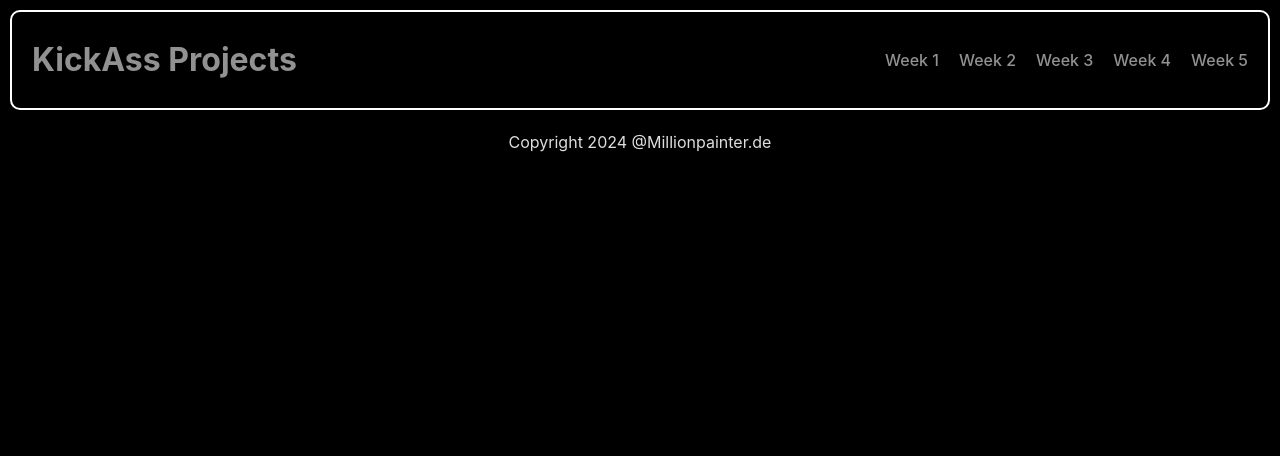
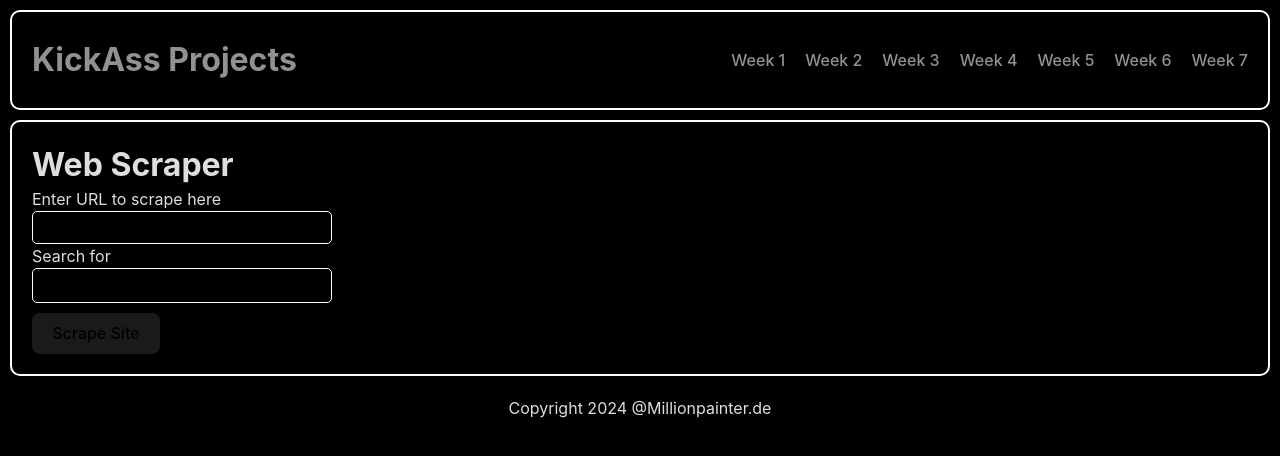
Before and after one commit to Phil-star1984/kickass_projects, a React (Vite) app: page /weeksix in a window 1280 px wide. Shown: the top 456 px of the page. Built offline with nearby package versions, Linux system fonts and the light colour scheme.

Commit message:
feat: add download possibility to web scraper weeksix

```diff
--- a/src/App.jsx
+++ b/src/App.jsx
@@ -10,6 +10,8 @@ import WeekThree from "./components/WeekThree.jsx";
 import Footer from "./components/Footer.jsx";
 import WeekFour from "./components/WeekFour.jsx";
 import WeekFive from "./components/WeekFive.jsx";
+import WeekSix from "./components/WeekSix.jsx";
+import WeekSeven from "./components/WeekSeven.jsx";
 
 function App() {
   return (
@@ -23,6 +25,8 @@ function App() {
         <Route path="/weekthree" element={<WeekThree />} />
         <Route path="/weekfour" element={<WeekFour />} />
         <Route path="weekfive" element={<WeekFive />} />
+        <Route path="/weeksix" element={<WeekSix />} />
+        <Route path="/weekseven" element={<WeekSeven />} />
       </Routes>
       <Footer />
     </>
--- a/src/components/NavBar.jsx
+++ b/src/components/NavBar.jsx
@@ -5,7 +5,7 @@ function NavBar() {
   return (
     <nav className="navbar_outer_container">
       <NavLink to="/">
-      <h1 className="navbar_logo">KickAss Projects</h1>
+        <h1 className="navbar_logo">KickAss Projects</h1>
       </NavLink>
       <ul className="navbar_navlinks">
         <li>
@@ -23,6 +23,12 @@ function NavBar() {
         <li>
           <NavLink to="/weekfive">Week 5</NavLink>
         </li>
+        <li>
+          <NavLink to="/weeksix">Week 6</NavLink>
+        </li>
+        <li>
+          <NavLink to="/weekseven">Week 7</NavLink>
+        </li>
       </ul>
     </nav>
   );
--- /dev/null
+++ b/src/components/WeekSeven.jsx
@@ -0,0 +1,11 @@
+import React from "react";
+
+function WeekSeven() {
+  return (
+    <div>
+      <h1>WeekSeven</h1>
+    </div>
+  );
+}
+
+export default WeekSeven;
--- /dev/null
+++ b/src/components/WeekSix.jsx
@@ -0,0 +1,104 @@
+import React, { useState } from "react";
+import axios from "axios";
+import fs from "fs";
+
+function WeekSix() {
+  const [url, setUrl] = useState("");
+  const [data, setData] = useState(null);
+  const [searchType, setSearchType] = useState("web-links");
+
+  const handleSubmit = async (e) => {
+    e.preventDefault();
+    console.log("Scraping the site:", url);
+    console.log("Searching for: ", searchType);
+
+    try {
+      const response = await axios.get(
+        `http://localhost:8000/scrape?url=${encodeURIComponent(
+          url
+        )}&searchType=${encodeURIComponent(searchType)}`
+      );
+
+      console.log(response.data);
+
+      /* const filteredData = response.data.filter((item) => {
+        const result = item.includes("http") && item.length > 5;
+        return result;
+      });
+      console.log(filteredData); */
+      setData(response.data);
+    } catch (error) {
+      console.error("Could not scrape url", error);
+    }
+  };
+
+  const downloadData = (e) => {
+    e.preventDefault();
+    // data soll in einer file mit name "data.json" gespeichert werden
+    const jsonData = JSON.stringify(data);
+    const dataArray = new Blob([jsonData], {
+      type: "application/json",
+    });
+    const dataURL = URL.createObjectURL(dataArray);
+    console.log("Data URL", dataURL);
+    const link = document.createElement("a");
+    link.href = dataURL;
+    link.download = "data.json";
+    document.body.appendChild(link);
+    link.click();
+    document.body.removeChild(link);
+  };
+
+  return (
+    <div className="weeksix_container_outer">
+      <h1>Web Scraper</h1>
+
+      <form onSubmit={handleSubmit}>
+        <label>Enter URL to scrape here</label>
+        <input
+          type="text"
+          name="url_input"
+          value={url}
+          onChange={(e) => {
+            setUrl(e.target.value);
+          }}
+        />
+        <label htmlFor="searchtypes">Search for</label>
+        <select
+          id="searchtypes"
+          name="searchtype"
+          onChange={(e) => {
+            setSearchType(e.target.value);
+            console.log(e.target.value);
+          }}
+        >
+          <option value="web-links">href Links</option>
+          <option value="h1-headlines">h1 Headlines</option>
+          <option value="p-text">p Text</option>
+        </select>
+        <button className="scrape_button" type="submit">
+          Scrape Site
+        </button>
+        {!!data && <button onClick={downloadData}>Download Data</button>}
+      </form>
+
+      {!!data && (
+        <div className="weeksix_result_container">
+          <p>Results: {data.length}</p>{" "}
+          {data.map((item, index) => (
+            <a
+              key={index}
+              href={item}
+              target="_blank"
+              rel="noopener noreferrer"
+            >
+              <h1>{item}</h1>
+            </a>
+          ))}
+        </div>
+      )}
+    </div>
+  );
+}
+
+export default WeekSix;
--- a/src/index.css
+++ b/src/index.css
@@ -602,6 +602,24 @@ td:hover {
   justify-content: center;
 }
 
+.weeksix_container_outer {
+  border: 2px solid white;
+  margin: 10px;
+  border-radius: 10px;
+  padding: 20px;
+}
+
+.weeksix_result_container {
+  margin-top: 20px;
+  background-color: #161616;
+  padding: 20px;
+  border-radius: 10px;
+}
+
+button.scrape_button {
+  margin-top: 10px;
+}
+
 /*///////////////////// Media Queries ////////////////////////*/
 
 @media only screen and (max-width: 600px) {
```
